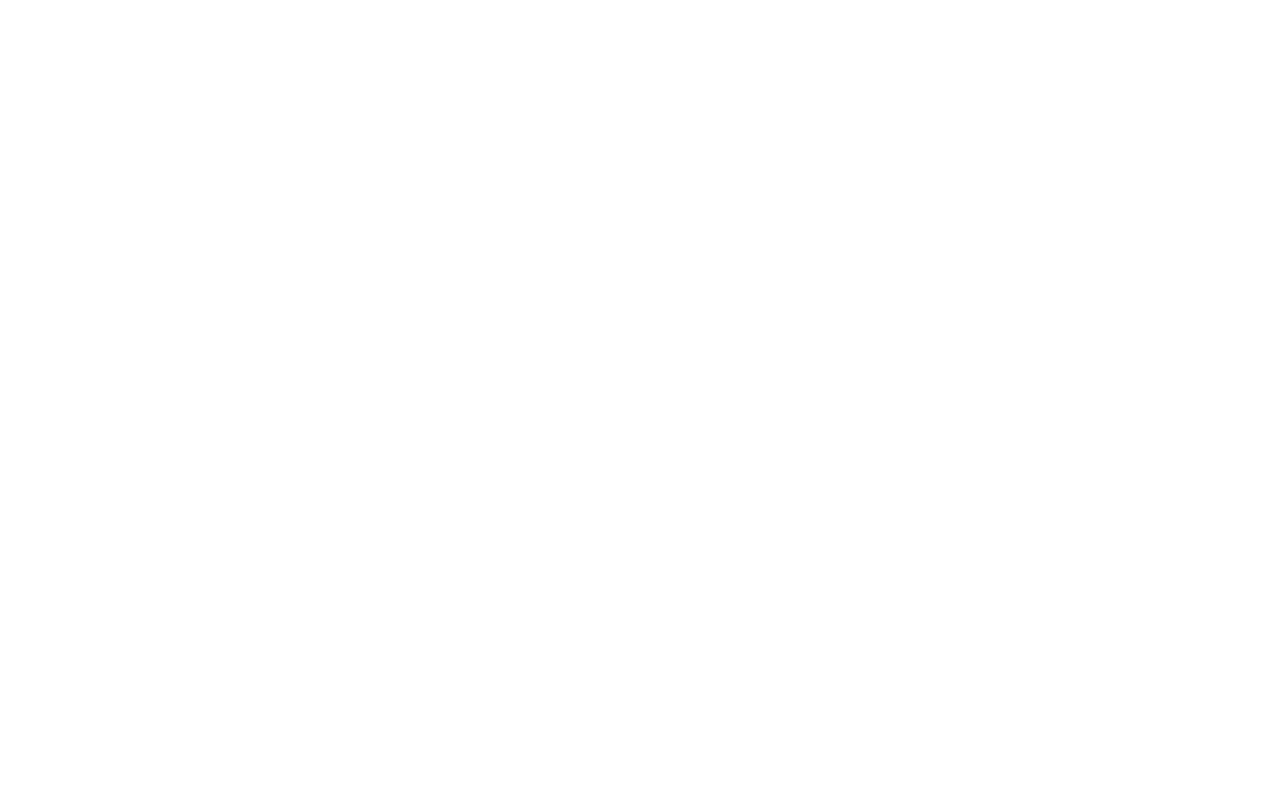
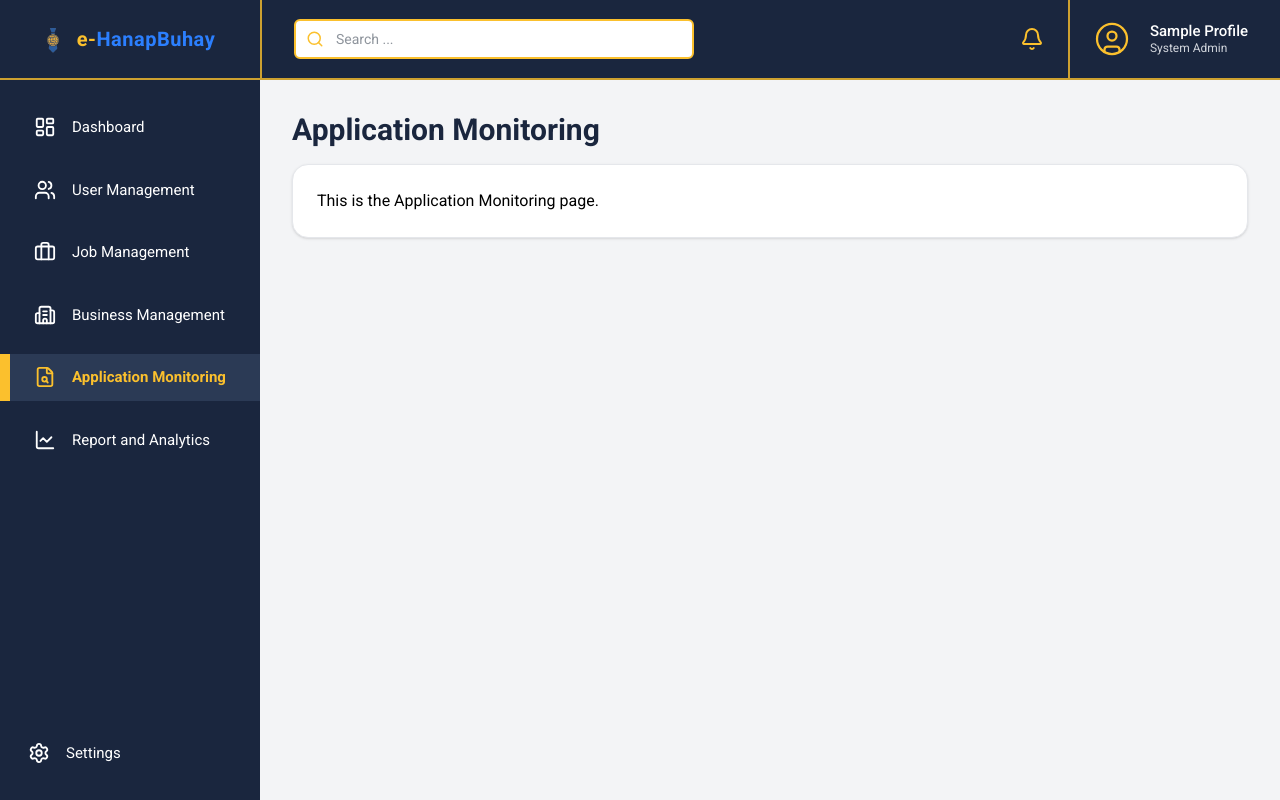
Before and after one commit to rensonpena123/E-HanapBuhay-Admin, a React (Vite) app: page /applications in a window 1280 px wide. Before the commit this address had no page. Built offline with nearby package versions, Linux system fonts and the light colour scheme.

Commit message:
Added and fixed all routes for  all the pages

```diff
--- a/package.json
+++ b/package.json
@@ -11,7 +11,8 @@
   },
   "dependencies": {
     "@tailwindcss/postcss": "^4.1.18",
-    "@tailwindcss/vite": "^4.1.18",
+    "@tailwindcss/vite": "^4.2.0",
+    "lucide-react": "^0.575.0",
     "react": "^19.2.0",
     "react-dom": "^19.2.0",
     "react-router-dom": "^7.13.0"
@@ -27,7 +28,7 @@
     "eslint-plugin-react-refresh": "^0.4.24",
     "globals": "^16.5.0",
     "postcss": "^8.5.6",
-    "tailwindcss": "^4.1.18",
+    "tailwindcss": "^4.2.0",
     "vite": "^7.3.1"
   }
 }
--- a/src/App.jsx
+++ b/src/App.jsx
@@ -1,7 +1,15 @@
 import React from 'react';
 import { BrowserRouter, Routes, Route } from 'react-router-dom';
-import Login from './pages/login.jsx';
+import Login from './pages/login';
+import Layout from './components/Layout.jsx';
 import Dashboard from './pages/dashboard/dashboard.jsx';
+import UserManagement from './pages/userManagement/userManagement.jsx';
+import JobManagement from './pages/jobManagement/jobManagement.jsx';
+import BusinessManagement from './pages/BusinessManagement/businessManagement.jsx';
+import ApplicationMonitoring from './pages/applicationMonitoring/applicationMonitoring.jsx';
+import ReportAndAnalytics from './pages/report&Analytics/report&Analytics.jsx';
+import Settings from './pages/settings/settings.jsx';
+import Profile from './pages/profile/profile.jsx';
 
 function App() {
   return (
@@ -9,7 +17,17 @@
       <Routes>
         <Route path="/" element={<Login />} />
 
-        <Route path="/dashboard" element={<Dashboard />} />
+        <Route element={<Layout />}>
+          <Route path="/dashboard" element={<Dashboard />} />
+          <Route path="/users" element={<UserManagement />} />
+          <Route path="/jobs" element={<JobManagement />} />
+          <Route path="/business" element={<BusinessManagement />} />
+          <Route path="/applications" element={<ApplicationMonitoring />} />
+          <Route path="/reports" element={<ReportAndAnalytics />} />
+          <Route path="/settings" element={<Settings />} />
+          <Route path="/profile" element={<Profile />} />
+        </Route>
+
       </Routes>
     </BrowserRouter>
   );
--- /dev/null
+++ b/src/components/Layout.jsx
@@ -0,0 +1,25 @@
+import React from 'react';
+import { Outlet } from 'react-router-dom';
+import Sidebar from './Sidebar';
+import Header from './Header';
+
+const Layout = () => {
+  return (
+    <div className="flex h-screen bg-gray-100 font-roboto">
+
+      <Sidebar />
+
+      <div className="flex-1 flex flex-col overflow-hidden">
+
+        <Header />
+
+        <main className="flex-1 p-8 overflow-y-auto">
+          <Outlet />
+        </main>
+
+      </div>
+    </div>
+  );
+};
+
+export default Layout;
--- a/src/components/header.jsx
+++ b/src/components/header.jsx
@@ -1,11 +1,11 @@
 import React from 'react';
+import { Link } from 'react-router-dom';
 import { Search, Bell, CircleUser } from 'lucide-react';
 
 const Header = () => {
   return (
     <header className="h-20 bg-brand-dark flex items-center justify-between px-8 border-b-2 border-l-2 border-brand-yellow/80 shrink-0">
 
-      {/*  Search Bar */}
       <div className="relative w-100">
         <div className="absolute inset-y-0 left-0 flex items-center pl-3 pointer-events-none">
           <Search size={18} className="text-brand-yellow" />
@@ -17,26 +17,24 @@
         />
       </div>
 
-      {/* Notifications & Profile */}
       <div className="flex items-center h-full">
 
-        {/* Notification Bell */}
         <button className="pr-6 hover:opacity-80 transition-opacity cursor-pointer">
           <Bell size={24} className="text-brand-yellow" />
         </button>
 
-        {/* Vertical Divider Line */}
         <div className="h-full border-l-2 border-brand-yellow/80"></div>
 
-        {/* Profile Section */}
-        <div className="flex items-center gap-5 pl-6 cursor-pointer hover:opacity-80 transition-opacity">
-          <CircleUser size={36} strokeWidth={1.5} className="text-brand-yellow" />
-          <div className="flex flex-col">
-            <span className="text-white font-medium text-[15px] leading-tight">Sample Profile</span>
-            <span className="text-gray-300 text-xs">System Admin</span>
-          </div>
+      <Link
+        to="/profile"
+        className="flex items-center gap-5 pl-6 cursor-pointer hover:opacity-80 transition-opacity active:scale-95 decoration-none"
+      >
+        <CircleUser size={36} strokeWidth={1.5} className="text-brand-yellow" />
+        <div className="flex flex-col text-left">
+          <span className="text-white font-medium text-[15px] leading-tight">Sample Profile</span>
+          <span className="text-gray-300 text-xs">System Admin</span>
         </div>
-
+      </Link>
       </div>
 
     </header>
--- /dev/null
+++ b/src/pages/applicationMonitoring/applicationMonitoring.jsx
@@ -0,0 +1,14 @@
+import React from 'react';
+
+const ApplicationMonitoring = () => {
+  return (
+    <div>
+      <h1 className="text-3xl font-bold text-brand-dark mb-4">Application Monitoring</h1>
+      <div className="bg-white p-6 rounded-2xl shadow-sm border border-gray-200">
+        <p>This is the Application Monitoring page.</p>
+      </div>
+    </div>
+  );
+};
+
+export default ApplicationMonitoring;
--- /dev/null
+++ b/src/pages/businessManagement/businessManagement.jsx
@@ -0,0 +1,14 @@
+import React from 'react';
+
+const BusinessManagement = () => {
+  return (
+    <div>
+      <h1 className="text-3xl font-bold text-brand-dark mb-4">Business Management</h1>
+      <div className="bg-white p-6 rounded-2xl shadow-sm border border-gray-200">
+        <p>This is the Business Management page.</p>
+      </div>
+    </div>
+  );
+};
+
+export default BusinessManagement;
--- a/src/pages/dashboard/dashboard.jsx
+++ b/src/pages/dashboard/dashboard.jsx
@@ -1,19 +1,14 @@
 import React from 'react';
-import Sidebar from '../../components/sidebar.jsx';
-import Header from '../../components/header.jsx';
+
 
 const Dashboard = () => {
   return (
     <div className="flex h-screen bg-gray-100 font-roboto">
 
-      {/* The Sidebar on the left */}
-      <Sidebar />
 
       {/* The Right Side Container */}
       <div className="flex-1 flex flex-col overflow-hidden">
 
-        {/* The Header*/}
-        <Header />
 
         {/* The Main Content Area */}
         <main className="flex-1 p-8 overflow-y-auto">
--- /dev/null
+++ b/src/pages/jobManagement/jobManagement.jsx
@@ -0,0 +1,14 @@
+import React from 'react';
+
+const JobManagement = () => {
+  return (
+    <div>
+      <h1 className="text-3xl font-bold text-brand-dark mb-4">Job Management</h1>
+      <div className="bg-white p-6 rounded-2xl shadow-sm border border-gray-200">
+        <p>This is the Job Management page.</p>
+      </div>
+    </div>
+  );
+};
+
+export default JobManagement;
--- /dev/null
+++ b/src/pages/profile/profile.jsx
@@ -0,0 +1,14 @@
+import React from 'react';
+
+const Profile = () => {
+  return (
+    <div>
+      <h1 className="text-3xl font-bold text-brand-dark mb-4">Profile</h1>
+      <div className="bg-white p-6 rounded-2xl shadow-sm border border-gray-200">
+        <p>This is the Profile page.</p>
+      </div>
+    </div>
+  );
+};
+
+export default Profile;
--- /dev/null
+++ b/src/pages/report&Analytics/report&Analytics.jsx
@@ -0,0 +1,14 @@
+import React from 'react';
+
+const ReportAndAnalytics = () => {
+  return (
+    <div>
+      <h1 className="text-3xl font-bold text-brand-dark mb-4">Report & Analytics</h1>
+      <div className="bg-white p-6 rounded-2xl shadow-sm border border-gray-200">
+        <p>This is the Report & Analytics page.</p>
+      </div>
+    </div>
+  );
+};
+
+export default ReportAndAnalytics;
--- /dev/null
+++ b/src/pages/settings/settings.jsx
@@ -0,0 +1,14 @@
+import React from 'react';
+
+const Settings = () => {
+  return (
+    <div>
+      <h1 className="text-3xl font-bold text-brand-dark mb-4">Settings</h1>
+      <div className="bg-white p-6 rounded-2xl shadow-sm border border-gray-200">
+        <p>This is the Settings page.</p>
+      </div>
+    </div>
+  );
+};
+
+export default Settings;
--- /dev/null
+++ b/src/pages/userManagement/userManagement.jsx
@@ -0,0 +1,14 @@
+import React from 'react';
+
+const UserManagement = () => {
+  return (
+    <div>
+      <h1 className="text-3xl font-bold text-brand-dark mb-4">User Management</h1>
+      <div className="bg-white p-6 rounded-2xl shadow-sm border border-gray-200">
+        <p>This is the User Management page.</p>
+      </div>
+    </div>
+  );
+};
+
+export default UserManagement;
```
Also changed, not shown: 1 other file (tests, documents, lock files or other folders).
